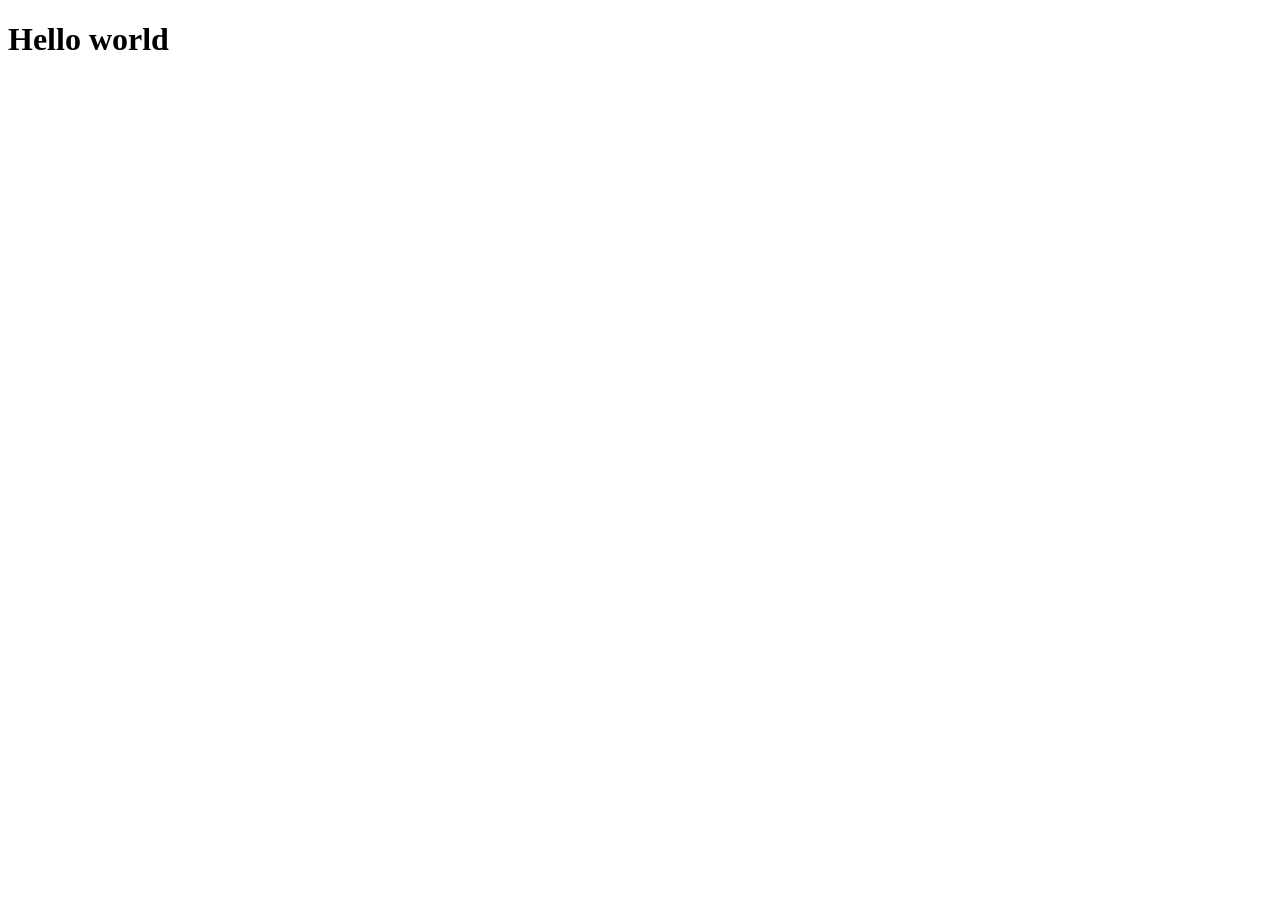
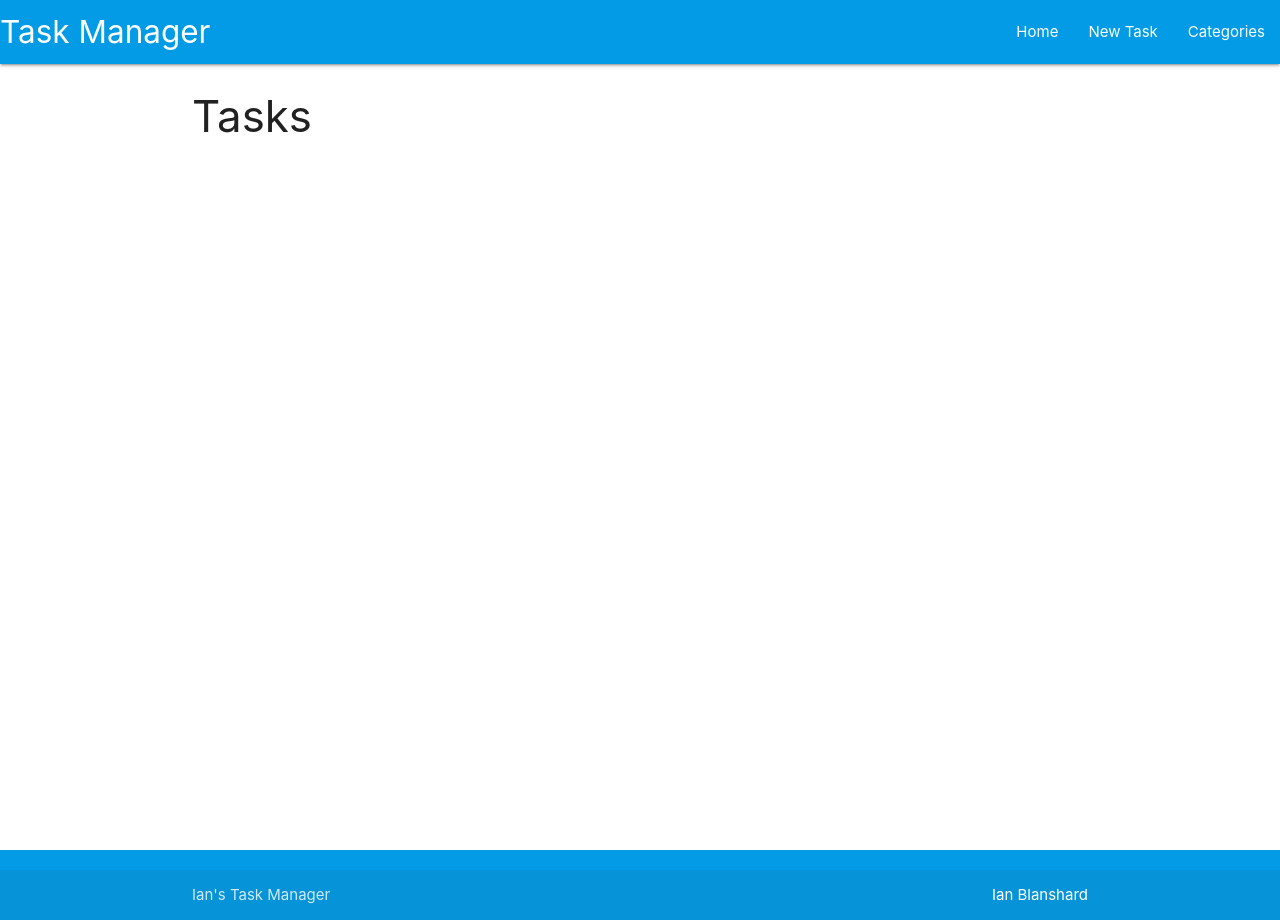
Before and after one commit to Ian-Blanshard/task-manager-app, a Flask app: page / in a window 1280 px wide. Before the commit the page is almost empty. Run offline with Flask 3, Linux system fonts and the light colour scheme.

Commit message:
base template/ nav bars set up

```diff
--- a/taskmanager/routes.py
+++ b/taskmanager/routes.py
@@ -5,4 +5,4 @@ from taskmanager.models import Category, Task
 
 @app.route("/")
 def home():
-    return render_template("base.html")
+    return render_template("tasks.html")
--- /dev/null
+++ b/taskmanager/static/css/style.css
@@ -0,0 +1,9 @@
+body {
+    display: flex;
+    min-height: 100vh;
+    flex-direction: column;
+  }
+
+  main {
+    flex: 1 0 auto;
+  }
--- /dev/null
+++ b/taskmanager/static/js/script.js
@@ -0,0 +1,5 @@
+document.addEventListener('DOMContentLoaded', function() {
+    // sidenav initialization
+    let sidenav = document.querySelectorAll('.sidenav');
+    M.Sidenav.init(sidenav);
+  });
--- a/taskmanager/templates/base.html
+++ b/taskmanager/templates/base.html
@@ -1,11 +1,62 @@
 <!DOCTYPE html>
 <html lang="en">
-<head>
-    <meta charset="UTF-8">
-    <meta name="viewport" content="width=device-width, initial-scale=1.0">
-    <title>Task Manager</title>
-</head>
-<body>
-        <h1>Hello world</h1>
-</body>
+  <head>
+    <meta charset="UTF-8" />
+    <meta name="viewport" content="width=device-width, initial-scale=1.0" />
+    <link
+      rel="stylesheet"
+      href="https://cdnjs.cloudflare.com/ajax/libs/font-awesome/5.15.3/css/all.min.css"
+      integrity="sha512-iBBXm8fW90+nuLcSKlbmrPcLa0OT92xO1BIsZ+ywDWZCvqsWgccV3gFoRBv0z+8dLJgyAHIhR35VZc2oM/gI1w=="
+      crossorigin="anonymous"
+      referrerpolicy="no-referrer"
+    />
+    <link
+      rel="stylesheet"
+      href="https://cdnjs.cloudflare.com/ajax/libs/materialize/1.0.0/css/materialize.min.css"
+      type="text/css"
+    />
+    <link
+      rel="stylesheet"
+      href="{{ url_for('static', filename='css/style.css') }}"
+      type="text/css"
+    />
+  </head>
+  <body>
+    <header>
+      <!-- top navbar -->
+      <nav class="light-blue darken-1">
+        <div class="nav-wrapper">
+          <a href="{{ url_for('home') }}" class="brand-logo">Task Manager</a>
+          <a href="#" data-target="mobile-demo" class="sidenav-trigger"
+            ><i class="fas fa-bars"></i
+          ></a>
+          <ul class="right hide-on-med-and-down">
+            <li><a href="{{ url_for('home') }}">Home</a></li>
+            <li><a href="">New Task</a></li>
+            <li><a href="">Categories</a></li>
+          </ul>
+        </div>
+      </nav>
+      <!-- mobile sidenav -->
+      <ul class="sidenav" id="mobile-demo">
+        <li><a href="{{ url_for('home') }}">Home</a></li>
+        <li><a href="">New Task</a></li>
+        <li><a href="">Categories</a></li>
+      </ul>
+    </header>
+
+    <main class="container">{% block content %} {% endblock %}</main>
+
+    <footer class="page-footer light-blue darken-1">
+      <div class="footer-copyright">
+        <div class="container">
+          Ian's Task Manager
+          <a class="white-text right" target="_blank">Ian Blanshard</a>
+        </div>
+      </div>
+    </footer>
+
+    <script src="https://cdnjs.cloudflare.com/ajax/libs/materialize/1.0.0/js/materialize.min.js"></script>
+    <script src="{{ url_for('static', filename='js/script.js') }}"></script>
+  </body>
 </html>
--- /dev/null
+++ b/taskmanager/templates/tasks.html
@@ -0,0 +1,5 @@
+{% extends "base.html" %}
+{% block content %}
+
+<h3 class="light-bluetext.text-darken-4.conter-align">Tasks</h3>
+{% endblock %}
```
